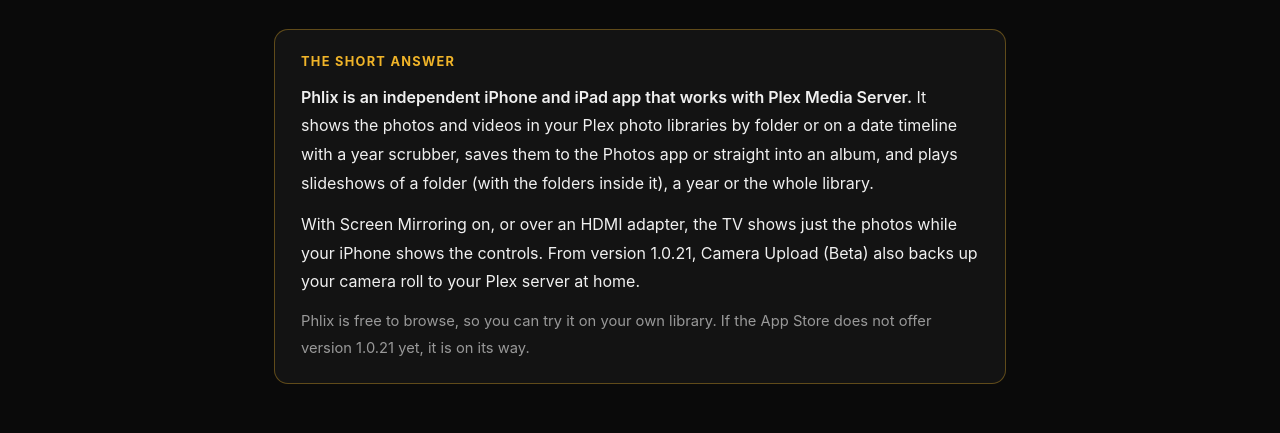
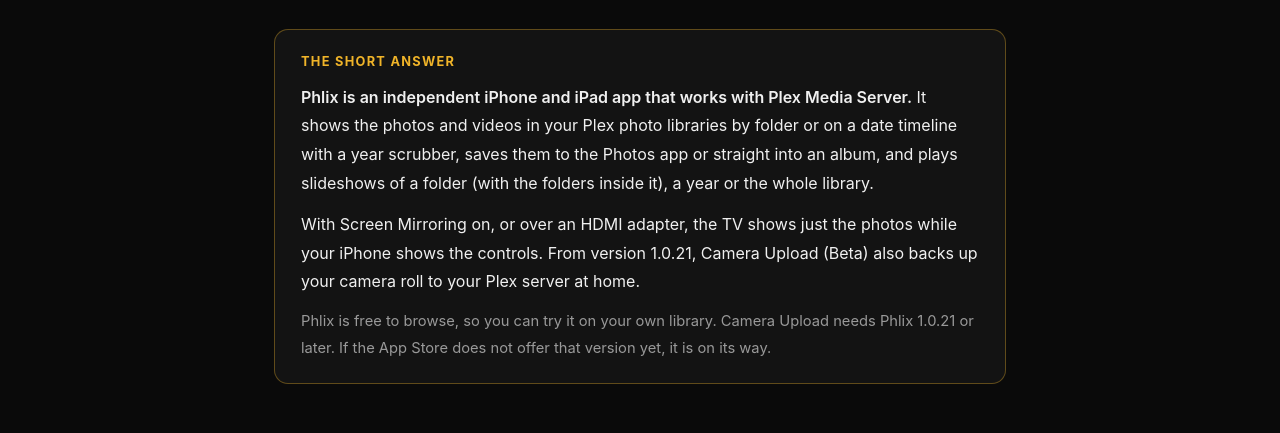
Before and after one commit to jrl8085/phlixapp-site, a plain HTML site: page plex-photos-alternative/index.html in a window 1280 px wide. Shown: the part 345-778 px from the top of the page. Drawn offline with Linux system fonts and the light colour scheme.

Commit message:
Plex Photos alternative: the 1.0.21 caveat in the same words as every other page
The page's short answer said "If the App Store does not offer version
1.0.21 yet, it is on its way." Every other new page uses the sentence "If
the App Store does not offer that version yet, it is on its way.", which is
the one to search for and remove when 1.0.21 is live. The short answer now
says "Camera Upload needs Phlix 1.0.21 or later." followed by that
sentence. llms-full.txt is made again from the pages.

The support page keeps its own wording from before ("…offer version 1.0.21
yet…"), as asked; it is the only other form left on the site.

Co-Authored-By: Claude Opus 5.5 <noreply@anthropic.com>
Claude-Session: https://claude.ai/code/session_01FVMUHv5ij3TtGDkZtBvnVc

```diff
--- a/plex-photos-alternative/index.html
+++ b/plex-photos-alternative/index.html
@@ -84,7 +84,7 @@
             <h2>The short answer</h2>
             <p><strong>Phlix is an independent iPhone and iPad app that works with Plex Media Server.</strong> It shows the photos and videos in your Plex photo libraries by folder or on a date timeline with a year scrubber, saves them to the Photos app or straight into an album, and plays slideshows of a folder (with the folders inside it), a year or the whole library.</p>
             <p>With Screen Mirroring on, or over an HDMI adapter, the TV shows just the photos while your iPhone shows the controls. From version 1.0.21, Camera Upload (Beta) also backs up your camera roll to your Plex server at home.</p>
-            <p class="small">Phlix is free to browse, so you can try it on your own library. If the App Store does not offer version 1.0.21 yet, it is on its way.</p>
+            <p class="small">Phlix is free to browse, so you can try it on your own library. Camera Upload needs Phlix 1.0.21 or later. If the App Store does not offer that version yet, it is on its way.</p>
         </div>
 
         <h2 id="plex-photos">Plex Photos and Phlix</h2>
```
Also changed, not shown: llms-full.txt.
